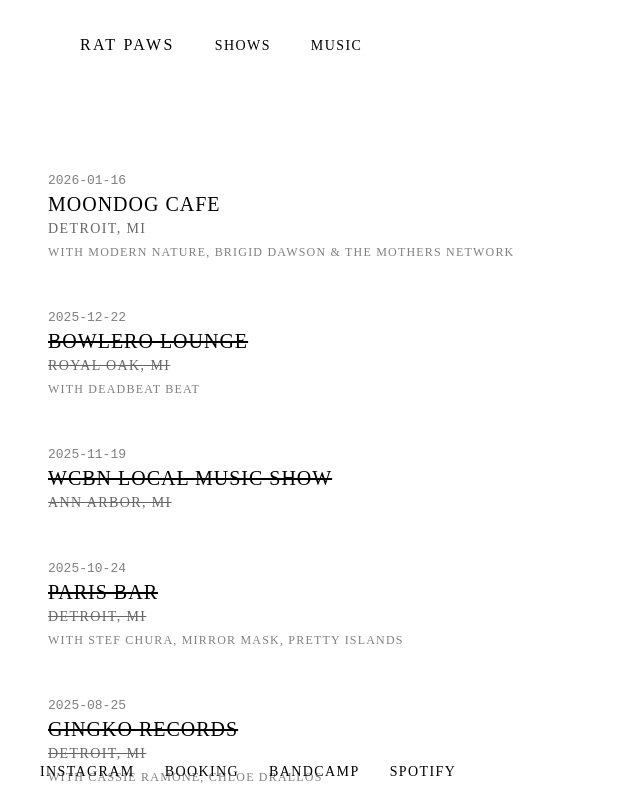
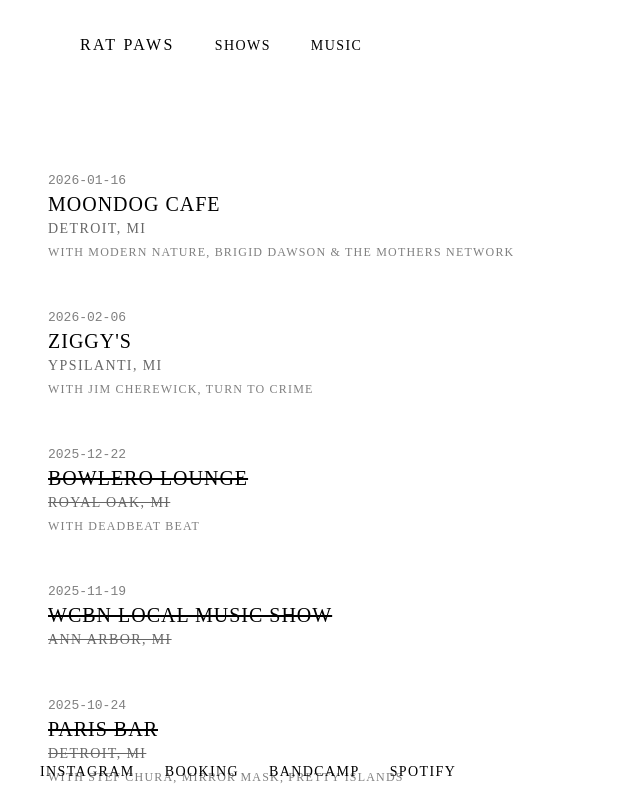
Before and after one commit to joshua-klimaszewski/rat-paws, a React (Vite) app: page /rat-paws/shows in a window 1280 px wide. Shown: the top 800 px of the page, without its empty margins (0-640 px from the left). Built offline with nearby package versions, Linux system fonts and the light colour scheme; the HTML template or start-up script is replaced by a standard one.

Commit message:
Add new show at Ziggy's on Feb 6, 2026
Added upcoming show in Ypsilanti, MI with Jim Cherewick and Turn to Crime.

```diff
--- a/src/components/Shows.jsx
+++ b/src/components/Shows.jsx
@@ -37,6 +37,12 @@ function Shows() {
       venue: 'MOONDOG CAFE',
       location: 'DETROIT, MI',
       with: "MODERN NATURE, BRIGID DAWSON & THE MOTHERS NETWORK"
+    },
+    {
+      date: '2026-02-06',
+      venue: "ZIGGY'S",
+      location: 'YPSILANTI, MI',
+      with: "JIM CHEREWICK, TURN TO CRIME"
     },
   ]
 
```
